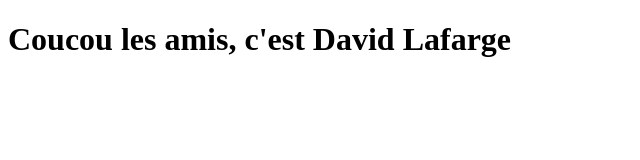
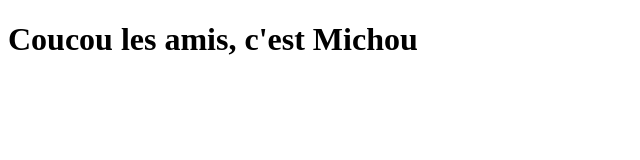
Before and after one commit to remadex/git-training-dotnet, a plain HTML site: page index.html in a window 1280 px wide. Shown: the whole page, without its empty margins (0-640 px from the left). Drawn offline with Linux system fonts and the light colour scheme.

Commit message:
michou power

```diff
--- a/index.html
+++ b/index.html
@@ -8,6 +8,6 @@
     <title>Document</title>
 </head>
 <body>
-    <h1>Coucou les amis, c'est David Lafarge</h1>
+    <h1>Coucou les amis, c'est Michou</h1>
 </body>
 </html>
```
